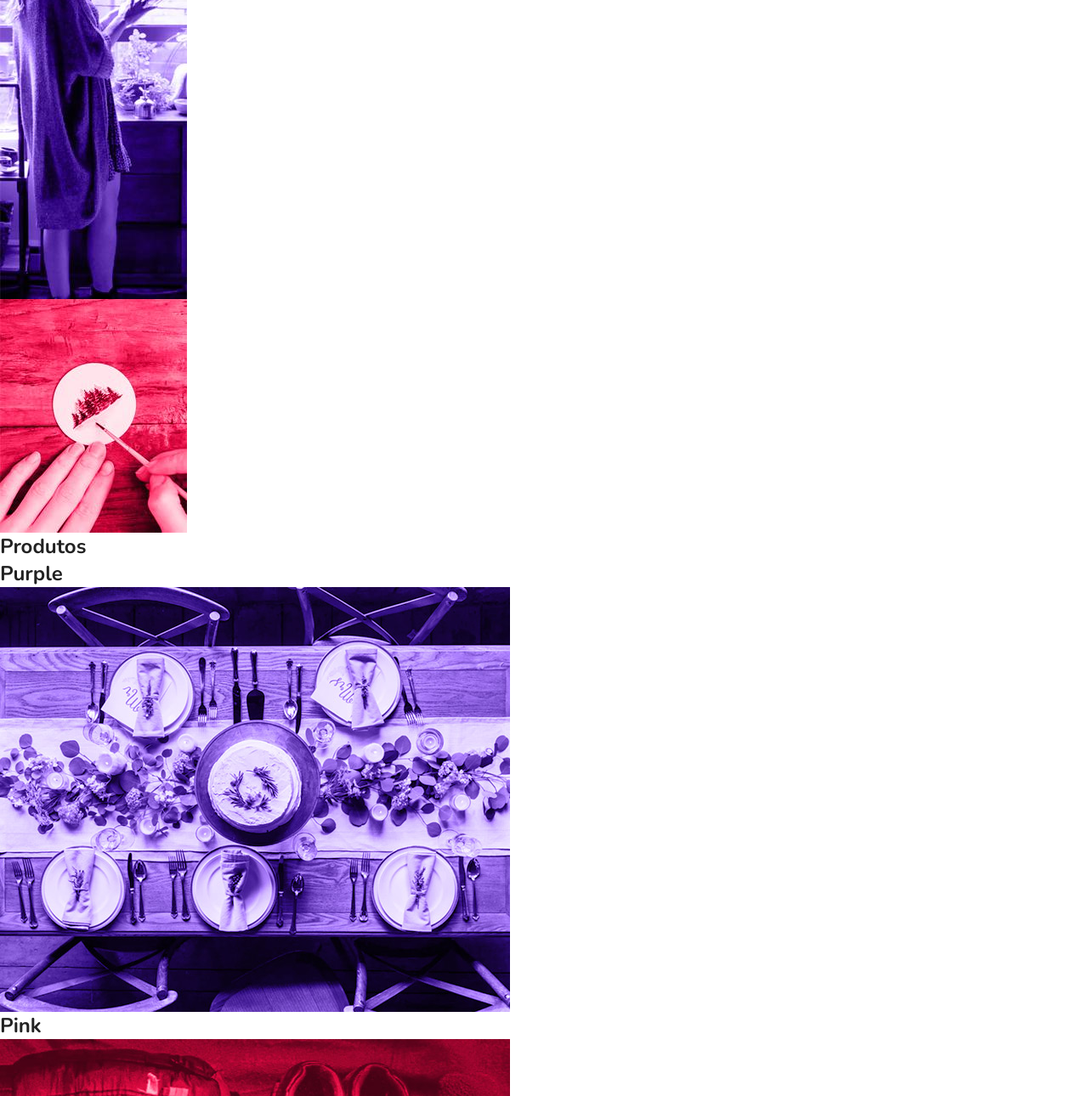
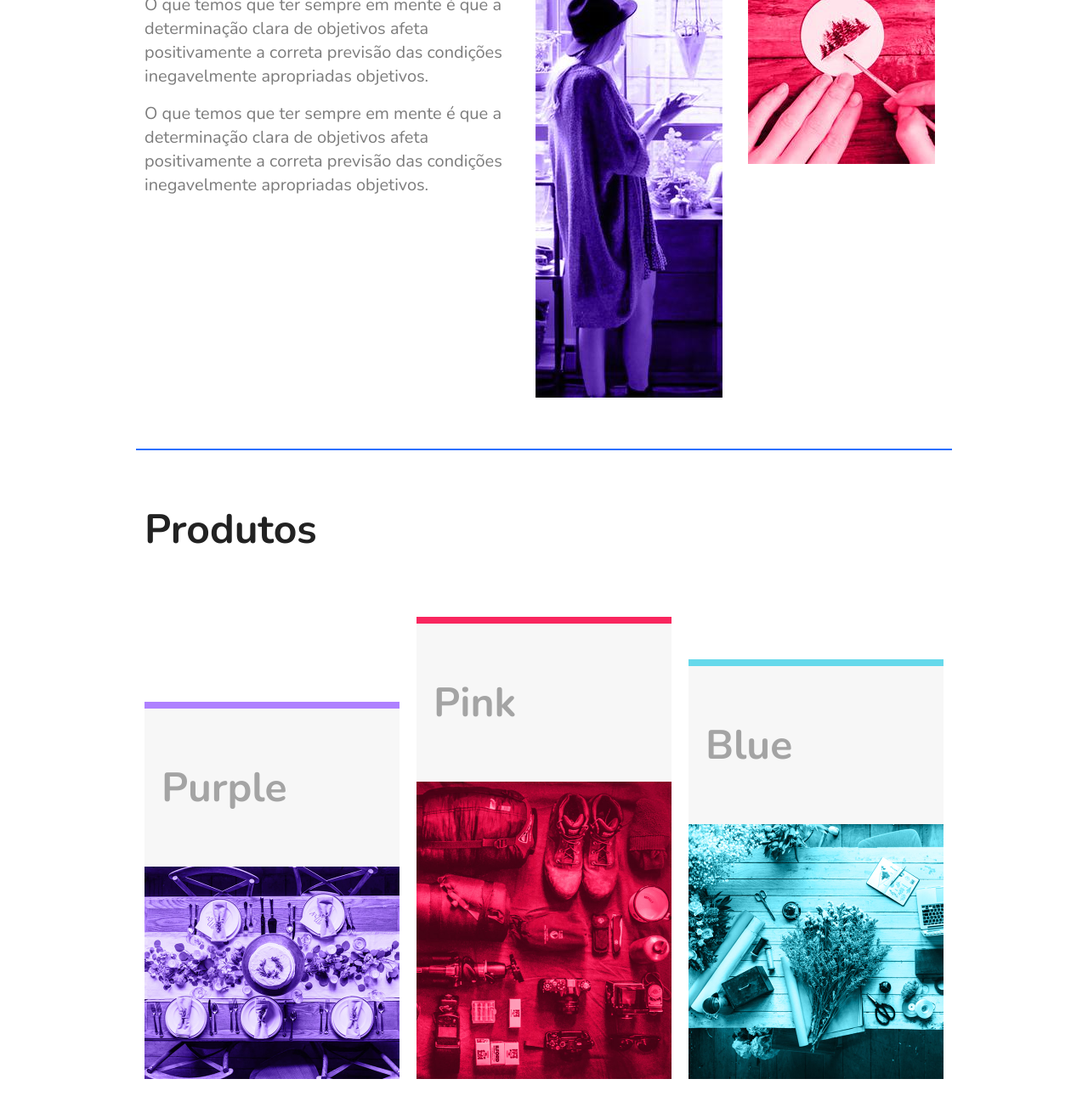
Before and after one commit to PedroAntonny/FlexBlog, a plain HTML site: page index.html in a window 1280 px wide. Shown: the part 481-1771 px from the top of the page at 85% size. Drawn offline with nearby package versions, Linux system fonts and the light colour scheme.

Commit message:
add intro and products style

```diff
--- a/style.css
+++ b/style.css
@@ -86,3 +86,89 @@ img {
 .menu-nav a:hover {
   color: #122ab2;
 }
+
+/* Introdução */
+
+.introducao {
+  font-size: 3rem;
+  line-height: 1;
+  max-width: 960px;
+  margin: 0 auto;
+  padding: 60px 10px;
+}
+
+/* Sobre */
+
+.sobre {
+  border-top: 2px solid #2c70ff;
+  border-bottom: 2px solid #2c70ff;
+  max-width: 960px;
+  margin: 0 auto;
+  padding: 60px 0;
+  display: flex;
+  flex-wrap: wrap;
+}
+
+.sobre-info {
+  flex: 2 1 300px;
+  margin: 0 10px;
+}
+
+.sobre-info h1 {
+  font-size: 3rem;
+  margin-bottom: .5rem;
+}
+
+.sobre-info p {
+  font-size: 1.25rem;
+  line-height: 1.4;
+  margin-bottom: 1rem;
+  color: #7c7c7c;
+}
+
+.sobre-img {
+  flex: 1 1 160px;
+  margin: 0 10px;
+}
+
+/* Produtos */
+
+.produtos {
+  max-width: 960px;
+  margin: 60px auto;
+}
+
+.produtos h1 {
+  font-size: 3rem;
+  margin: 0 10px 60px 10px;
+}
+
+.produtos-container {
+  display: flex;
+  flex-wrap: wrap;
+  align-items: flex-end;
+}
+
+.produtos-item {
+  flex: 1 1 175px;
+  margin: 10px;
+}
+
+.produtos-item h2 {
+  font-size: 3rem;
+  color: #a4a4a4;
+  background-color: #f7f7f7;
+  padding: 60px 20px;
+}
+
+.purple {
+  border-top: 8px solid #ae81ff;
+}
+
+.pink {
+  border-top: 8px solid #f9265e;
+}
+
+.blue {
+  border-top: 8px solid #66d9eb;
+}
```
